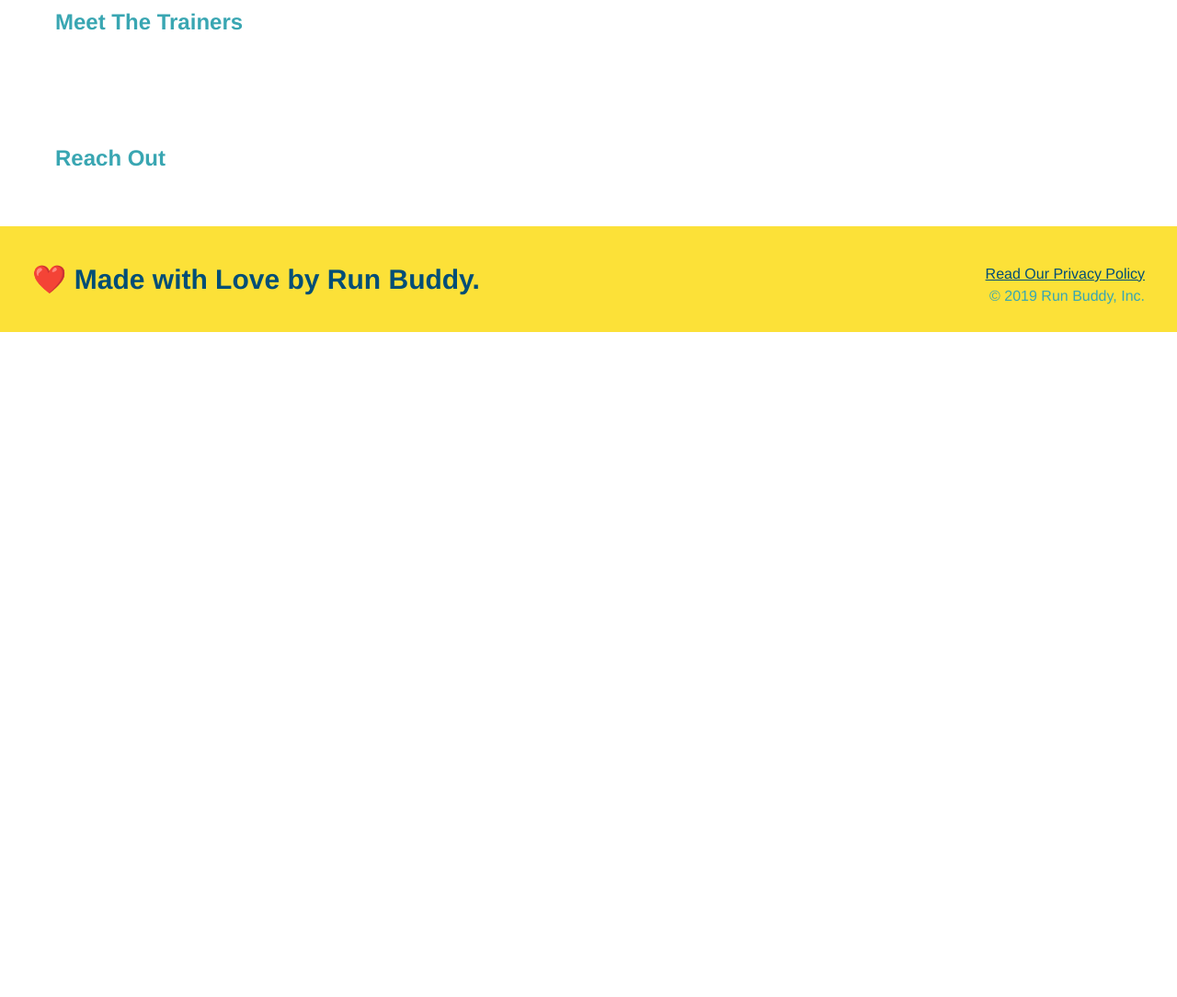
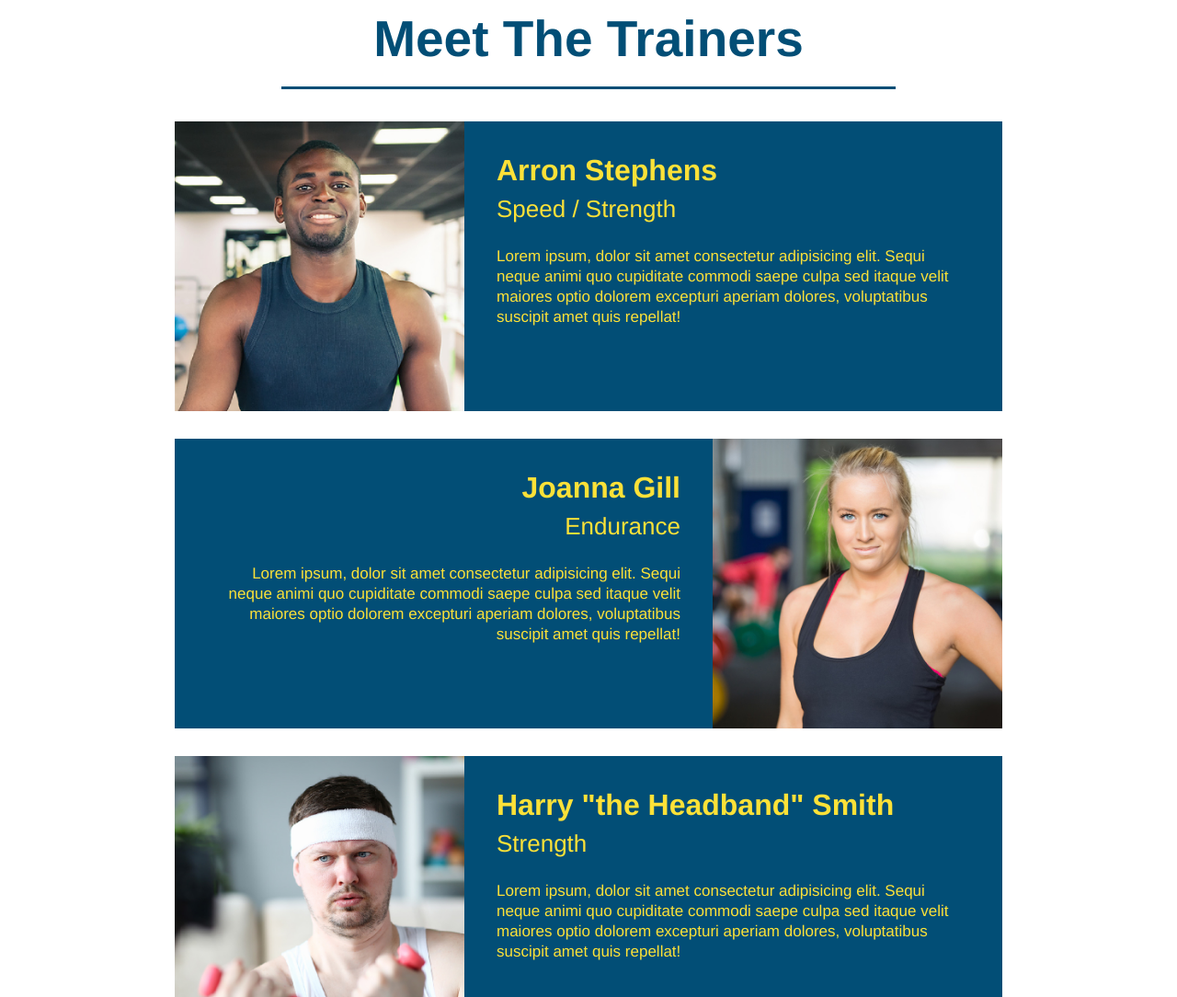
Before and after one commit to chris-pietrangeli/run-buddy, a plain HTML site: page index.html in a window 1280 px wide. Shown: the part 2780-3864 px from the top of the page at 92% size. Before the commit the page ends 3141 px from the top, so only its background shows below. Drawn offline with Linux system fonts and the light colour scheme.

Commit message:
meet the trainers section

```diff
--- a/assets/css/style.css
+++ b/assets/css/style.css
@@ -176,3 +176,50 @@ section {
 .secondary-border {
     border-color: #39a6b2;
 }
+
+.trainers {
+    text-align: center;
+}
+
+.trainer {
+    width: 900px;
+    margin: 0 auto 30px auto;
+    background: #024e76;
+    color: #fce138;
+    overflow: auto;
+}
+
+.trainer img {
+    width: 35%;
+    float: left;
+}
+
+.trainer-bio {
+    padding: 35px;
+    float: left;
+    width: 65%;
+}
+
+.text-left {
+    text-align: left;
+}
+
+.text-right {
+    text-align: right;
+}
+
+.trainer-bio h3 {
+    font-size: 32px;
+    margin-bottom: 8px;
+}
+
+.trainer-bio h4 {
+    font-weight: lighter;
+    font-size: 26px;
+    margin-bottom: 25px;
+}
+
+.trainer-bio p {
+    font-size: 17px;
+    line-height: 1.3;
+}
--- a/index.html
+++ b/index.html
@@ -104,8 +104,45 @@
         </section>
 
         <!--"Meet the trainers" section-->
-        <section>
-            <h2>Meet The Trainers</h2>
+        <section id="your-trainers" class="trainers">
+            <h2 class="section-title primary border">Meet The Trainers</h2>
+
+            <article class="trainer">
+                <img src="./assets/images/trainer-1.jpg" alt="Arron Stephens in his workout clothes, ready to pump iron" />
+                <div class="trainer-bio text-left">
+                  <h3>Arron Stephens</h3>
+                  <h4>Speed / Strength</h4>
+                  <p>
+                    Lorem ipsum, dolor sit amet consectetur adipisicing elit. Sequi neque animi quo cupiditate commodi saepe culpa sed
+                    itaque velit maiores optio dolorem excepturi aperiam dolores, voluptatibus suscipit amet quis repellat!
+                  </p>
+                </div>
+            </article>
+
+            <article class="trainer">
+                <div class="trainer-bio text-right">
+                  <h3>Joanna Gill</h3>
+                  <h4>Endurance</h4>
+                  <p>
+                    Lorem ipsum, dolor sit amet consectetur adipisicing elit. Sequi neque animi quo cupiditate commodi saepe culpa sed
+                    itaque velit maiores optio dolorem excepturi aperiam dolores, voluptatibus suscipit amet quis repellat!
+                  </p>
+                </div>
+                <img src="./assets/images/trainer-2.jpg" alt="Joanna Gill cooling off after a workout" />
+            </article>
+
+            <article class="trainer">
+                <img src="./assets/images/trainer-3.jpg" alt="Harry Smith wearing a headband and lifting comically small pink weights" />
+                <div class="trainer-bio text-left">
+                  <h3>Harry "the Headband" Smith</h3>
+                  <h4>Strength</h4>
+                  <p>
+                    Lorem ipsum, dolor sit amet consectetur adipisicing elit. Sequi neque animi quo cupiditate commodi saepe culpa sed
+                    itaque velit maiores optio dolorem excepturi aperiam dolores, voluptatibus suscipit amet quis repellat!
+                  </p>
+                </div>
+            </article>
+
         </section>
 
         <!--"Reach Out" section-->
```
Also changed, not shown: assets/images/trainer-1.jpg (added), assets/images/trainer-2.jpg (added), assets/images/trainer-3.jpg (added).
